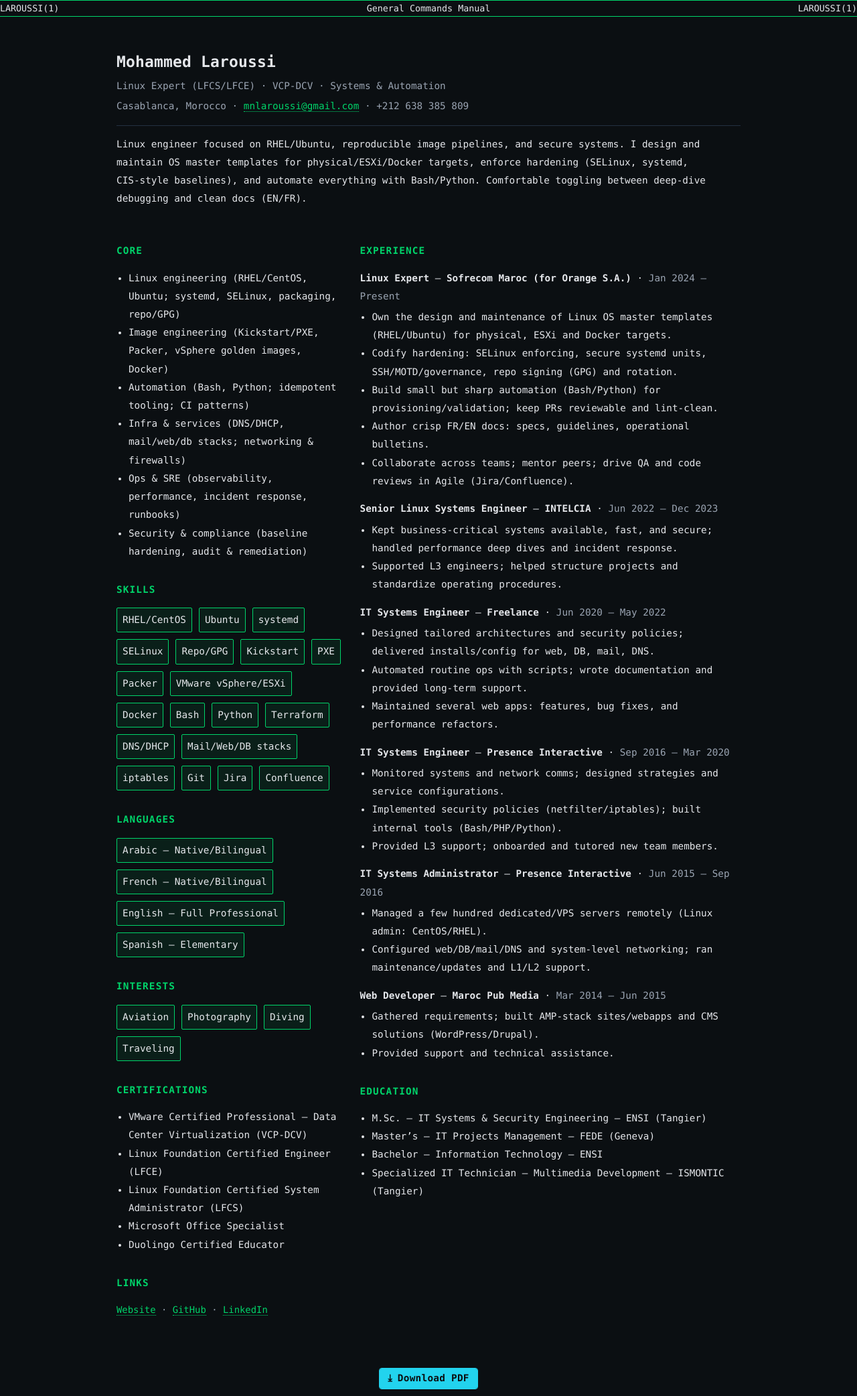
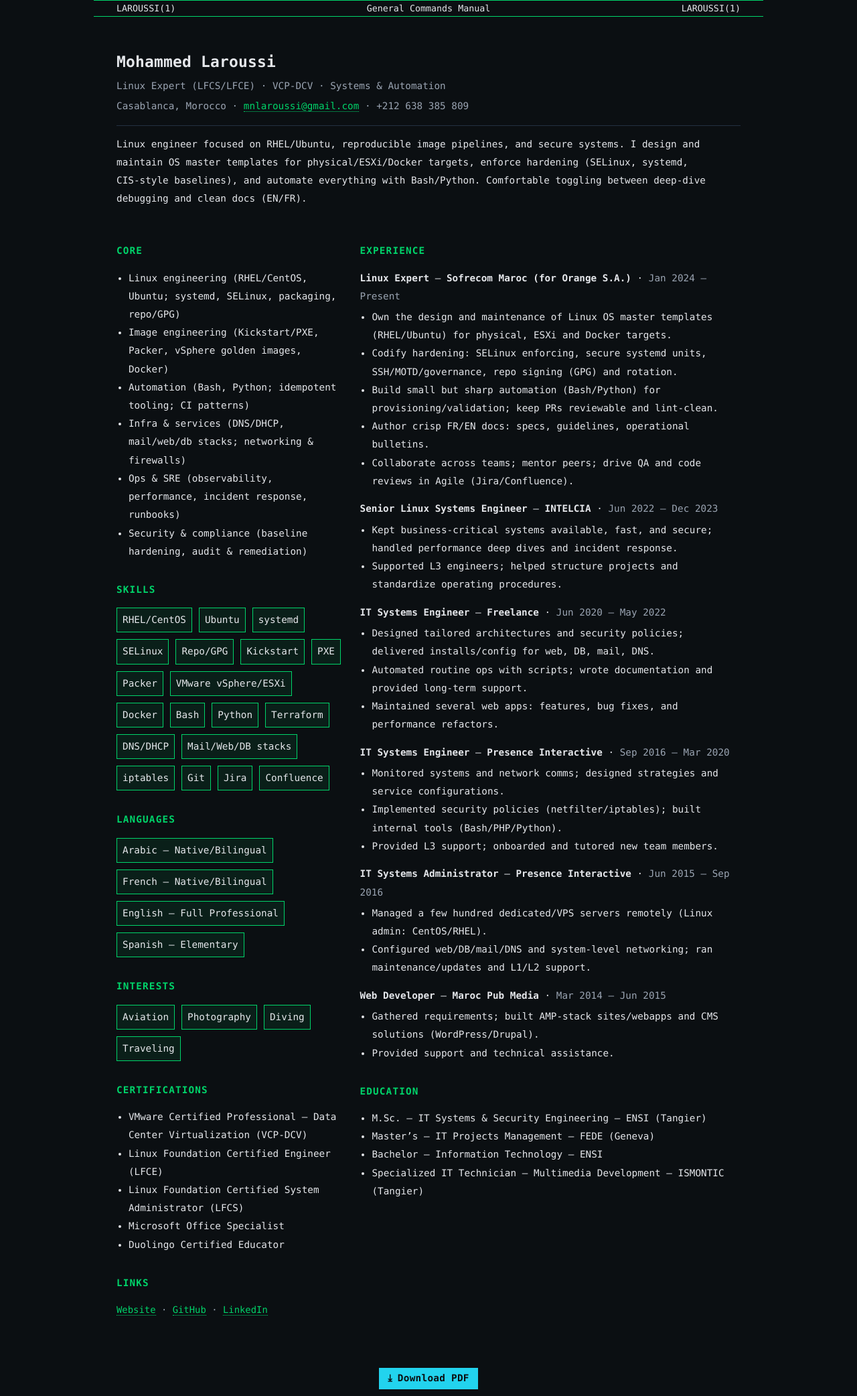
Before and after one commit to mlaroussi/resume, a Jekyll site: the page built from index.md, in a window 1280 px wide. Shown: the whole page at 67% size. Built offline with Jekyll 4.4.1, drawn with Linux system fonts in a browser that asks for light colours.

Commit message:
Enhance layout and styling for improved readability; adjust manbar and button styles

```diff
--- a/assets/css/site.css
+++ b/assets/css/site.css
@@ -27,9 +27,10 @@ hr{border:0;border-top:1px solid var(--line);margin:14px 0}
 /* Man-page top ruler */
 .manbar{
   font:10pt ui-monospace,SFMono-Regular,Menlo,Consolas,"Liberation Mono",monospace;
-  display:flex;justify-content:space-between;gap:12px;
+  display:flex;justify-content:space-between;gap:12px;box-sizing:border-box;
+  width:100%;max-width:var(--max);
   border-top:1px solid var(--accent);border-bottom:1px solid var(--accent);
-  padding:4px 0;margin:0 0 12px;color:var(--fg)
+  padding:4px 34px;margin:0 auto 12px;color:var(--fg)
 }
 
 /* Intro full width */
@@ -47,7 +48,7 @@ section h2{font-size:1rem;text-transform:uppercase;letter-spacing:.08em;margin:.
 /* Lists */
 ul.compact{margin:.28rem 0 1rem 0; padding-left:var(--indent); padding-inline-start:var(--indent)}
 ul.tags{display:flex;flex-wrap:wrap;gap:10px;list-style:none;padding:0;margin:.6rem 0}
-ul.tags li{padding:4px 8px;border:1px solid var(--accent);border-radius:2px;background:rgba(0,212,106,0.08)}
+ul.tags li{padding:4px 8px;border:1px solid var(--accent);border-radius:0;background:rgba(0,212,106,0.08)}
 
 /* Items */
 .item{margin-bottom:1rem}
@@ -59,10 +60,13 @@ ul.tags li{padding:4px 8px;border:1px solid var(--accent);border-radius:2px;back
 /* Download button (stand-out cyan) */
 .print-btn{
   -webkit-appearance:none;appearance:none;display:inline-flex;align-items:center;gap:8px;
-  padding:6px 12px;border:1px solid var(--accent-2);border-radius:4px;
+  padding:6px 12px;border:1px solid var(--accent-2);border-radius:0;
   background:var(--accent-2);color:#0b0f12;cursor:pointer;font:inherit;font-weight:600;letter-spacing:.02em;line-height:1.2;background-clip:padding-box;
-  box-shadow:0 1px 0 rgba(0,0,0,.25), 0 0 0 2px rgba(34,211,238,.12) inset
 }
+.print-btn::before{content:"⤓";font-weight:700}
+.print-btn:hover{filter:brightness(1.05)}
+.print-btn:active{transform:translateY(1px)}
+.print-btn:focus-visible{outline:2px solid #a7f3ce;outline-offset:2px}
 .print-btn::before{content:"⤓";font-weight:700}
 .print-btn:hover{filter:brightness(1.05);box-shadow:0 0 0 2px rgba(34,211,238,.25)}
 .print-btn:active{transform:translateY(1px)}
```
